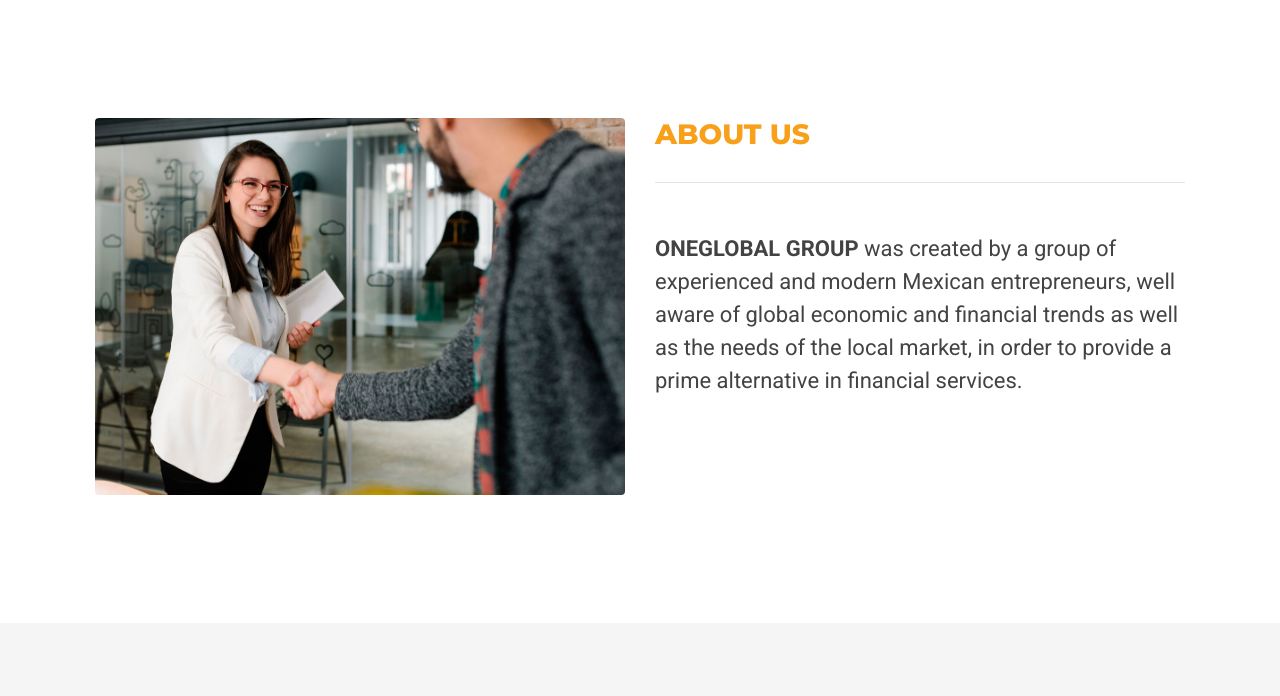
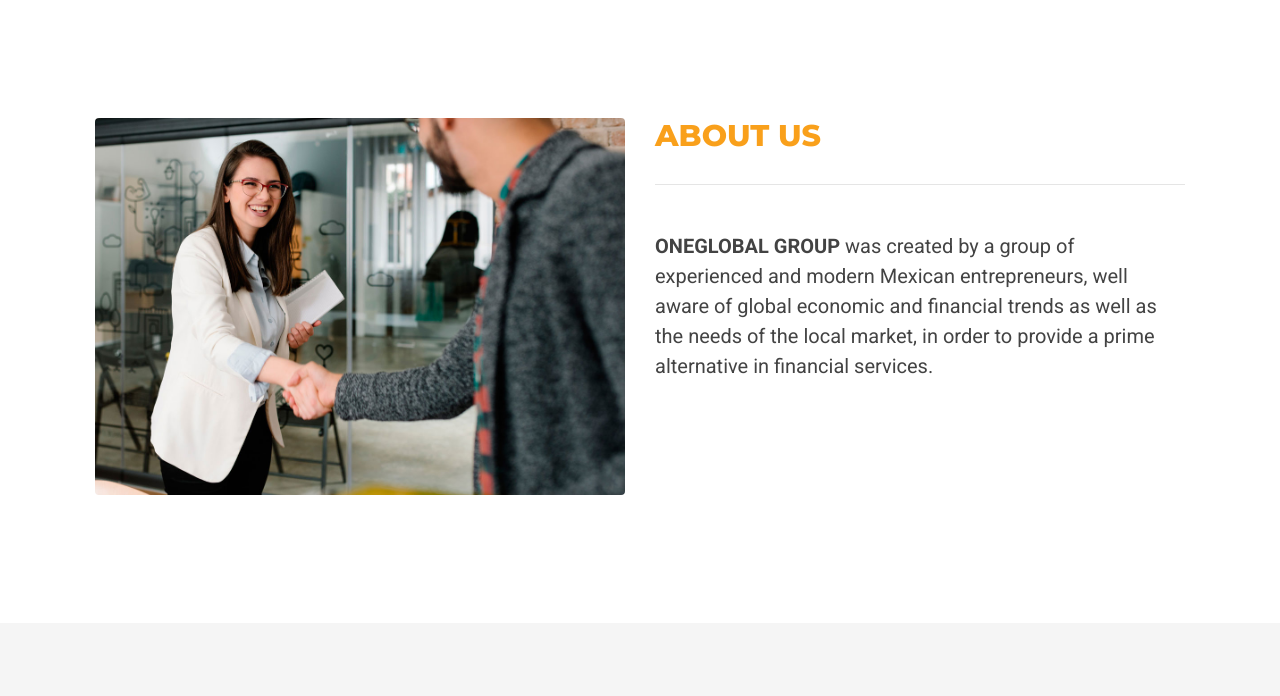
Before and after one commit to hans1295/GlobalGroup, a plain HTML site: page index.html in a window 1280 px wide. Shown: the part 792-1488 px from the top of the page. Drawn offline with Linux system fonts and the light colour scheme.

Commit message:
changes css h2 and p

```diff
--- a/css/estilos3.css
+++ b/css/estilos3.css
@@ -467,7 +467,7 @@ h1, h2, h3, h4, h5, h6 {
 }
 
 .about-inicio h2{
-  font-size: 28px;
+  font-size: 30px;
   font-weight: 400;
   margin-bottom: 30px;
   white-space: pre-line;}
@@ -475,7 +475,7 @@ h1, h2, h3, h4, h5, h6 {
 .about-inicio h2 span{font-weight: 800;}
 
 .about-inicio p{
-    font-size: 22px;
+    font-size: 20px;
   white-space: pre-line;
   margin-bottom: 30px;}
 
```
